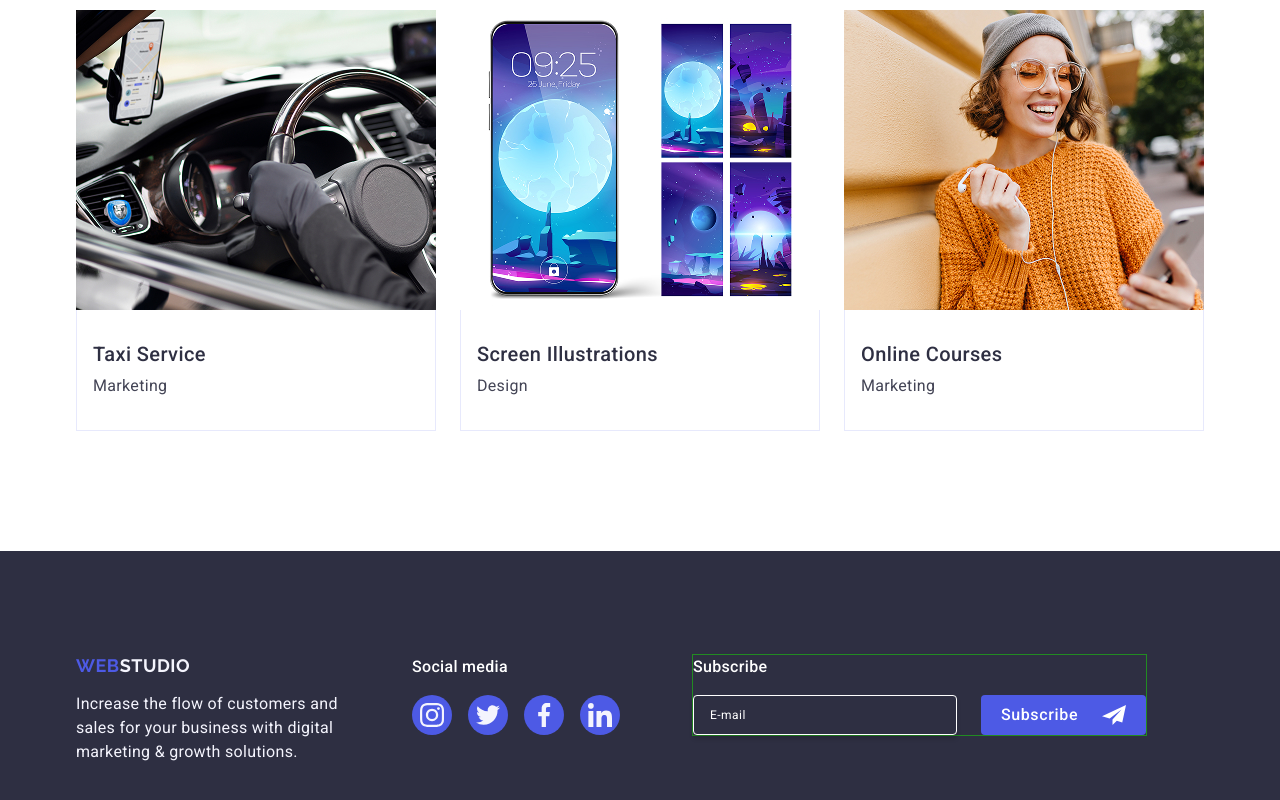
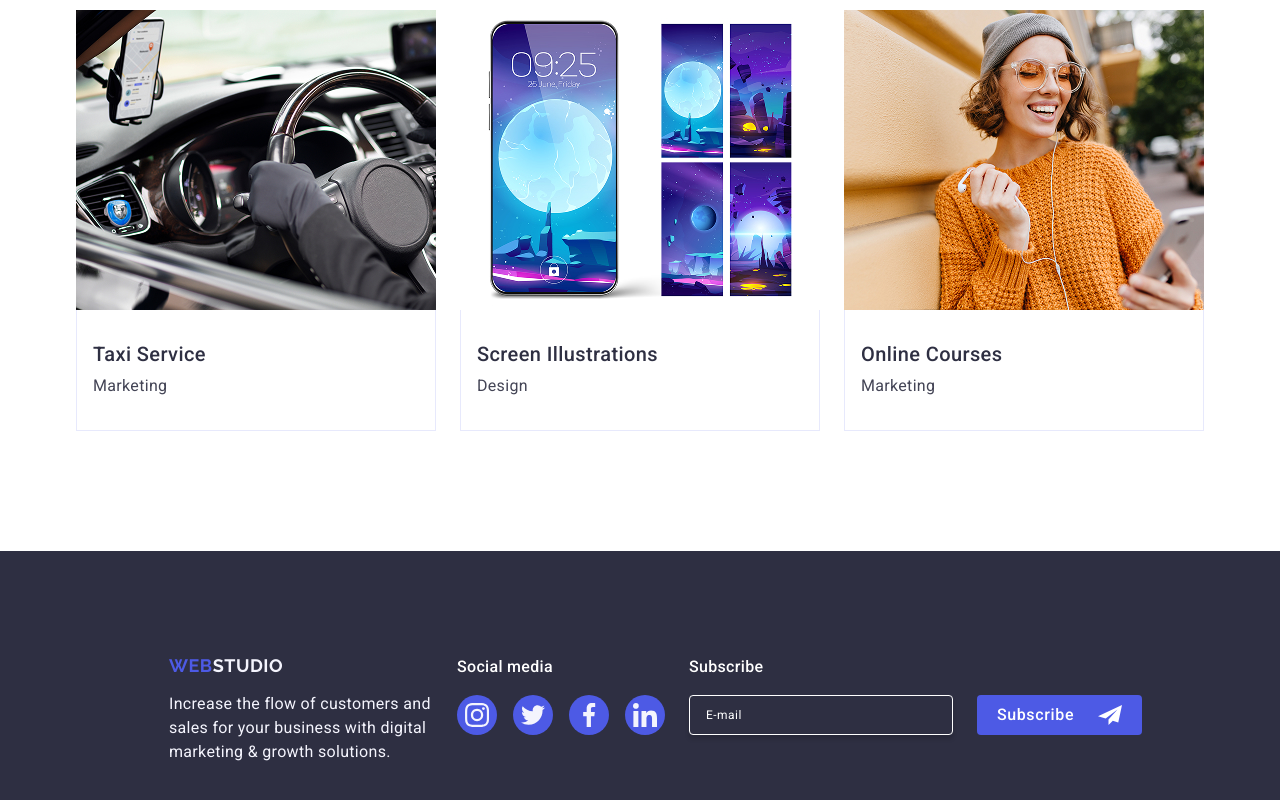
Before and after one commit to Den0203/goit-markup-hw-06, a plain HTML site: page index.html in a window 1280 px wide. Shown: the part 2534-3334 px from the top of the page. Drawn offline with nearby package versions, Linux system fonts and the light colour scheme.

Commit message:
change squad

```diff
--- a/css/style.css
+++ b/css/style.css
@@ -400,7 +400,7 @@ img {
   letter-spacing: 0.02em;
   display: flex;
   flex-wrap: wrap;
-  align-items: center;
+  justify-content: center;
   gap: 72px;
 }
 @media only screen and (min-width: 767.98px) {
@@ -583,18 +583,22 @@ img {
 }
 .foter-container {
   display: flex;
-  flex-direction: column;
   align-items: center;
   text-align: center;
+  justify-content: space-between;
+  flex-direction: column;
   gap: 72px;
 }
 @media only screen and (min-width: 767.99px) {
   .foter-container {
+    align-items: baseline;
+    justify-content: flex-start;
     flex-direction: row;
+    text-align: start;
     flex-wrap: wrap;
-    align-items: baseline;
-    text-align: start;
-    row-gap: 24px;
+    row-gap: 72px;
+    column-gap: 24px;
+    padding-left: 108px;
   }
 }
 .footer-link {
@@ -655,9 +659,7 @@ img {
 .footer-icon:focus {
   background-color: #31d0aa;
 }
-.footer-subscribe {
-  border: 1px solid forestgreen;
-}
+
 .subscribe-title {
   font-weight: 500;
   line-height: 1.5;
```
